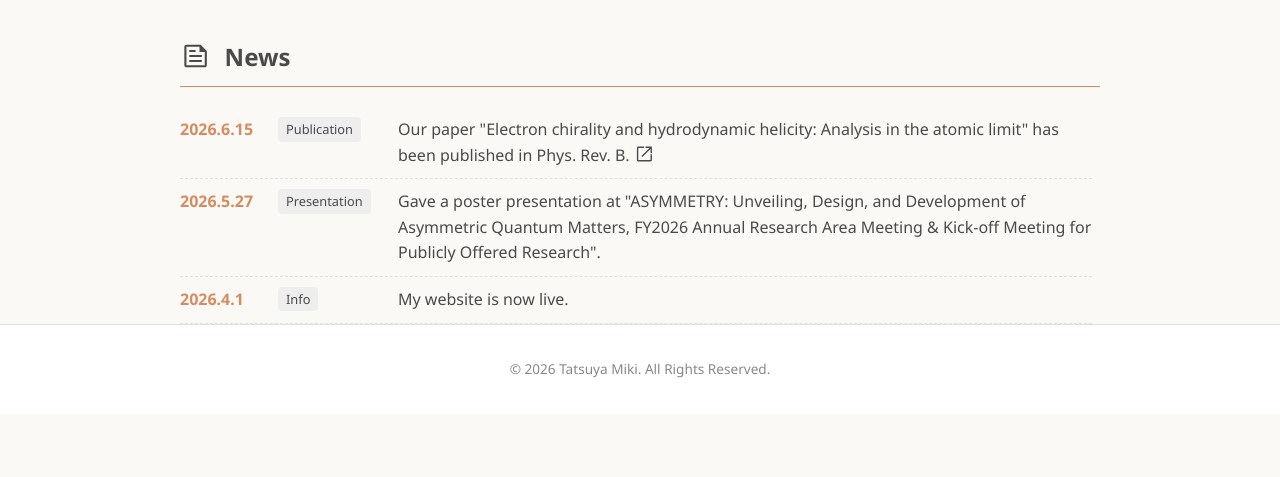
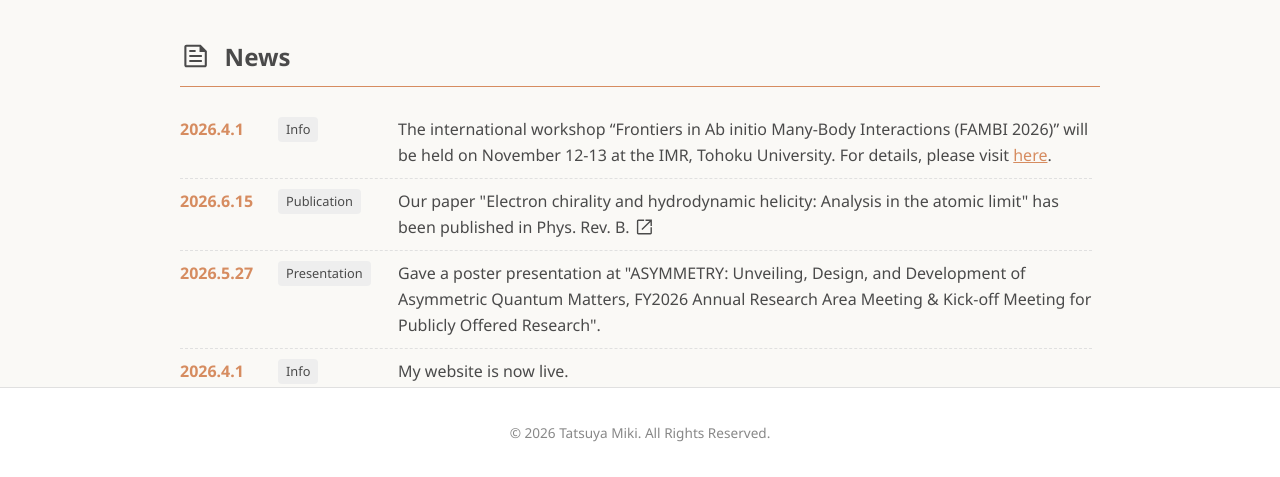
Before and after one commit to TatsuyaMiki/TatsuyaMiki, a plain HTML site: page index-en.html in a window 1280 px wide. Shown: the part 433-910 px from the top of the page. Before the commit the page ends 847 px from the top, so only its background shows below. Drawn offline with Linux system fonts and the light colour scheme; a web font is replaced by a local one.

Commit message:
update news

```diff
--- a/index-en.html
+++ b/index-en.html
@@ -127,6 +127,14 @@
                     <span class="text">Gave a presentation at the XX conference.</span>
                 </li>　-->
                 <li>
+                    <span class="date">2026.4.1</span>
+                    <span class="tag"><span class="tag-badge">Info</span></span>
+                    <span class="text">The international workshop “Frontiers in Ab initio Many-Body Interactions (FAMBI 2026)” will be held on November 12-13 at the IMR, Tohoku University.
+                        For details, please visit
+                        <a href="https://fambi.imr.tohoku.ac.jp" class="news-link">here</a>.
+                    </span>
+                </li>
+                <li>
                     <span class="date">2026.6.15</span>
                     <span class="tag"><span class="tag-badge">Publication</span></span>
                     <span class="text"><a href="https://doi.org/10.1103/ghyy-mynx" target="_blank">Our paper "Electron chirality and hydrodynamic helicity: Analysis in the atomic limit" has been published in Phys. Rev. B.
```
Also changed, not shown: index.html (+7 -0 lines).
